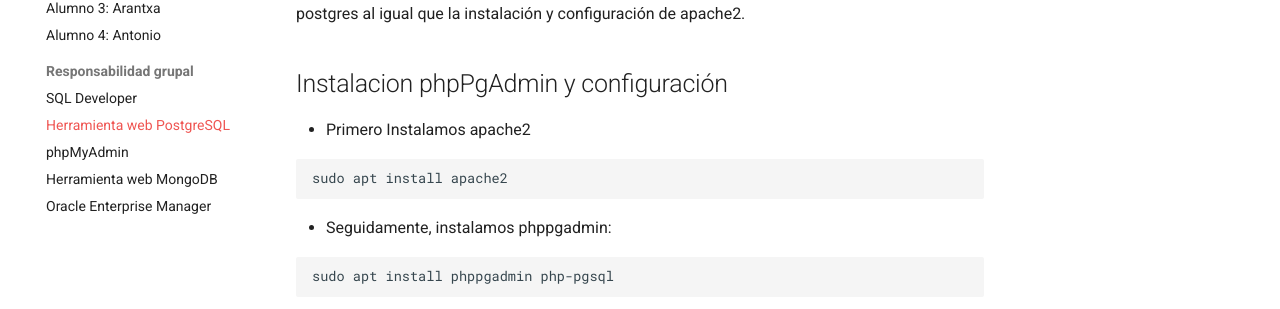
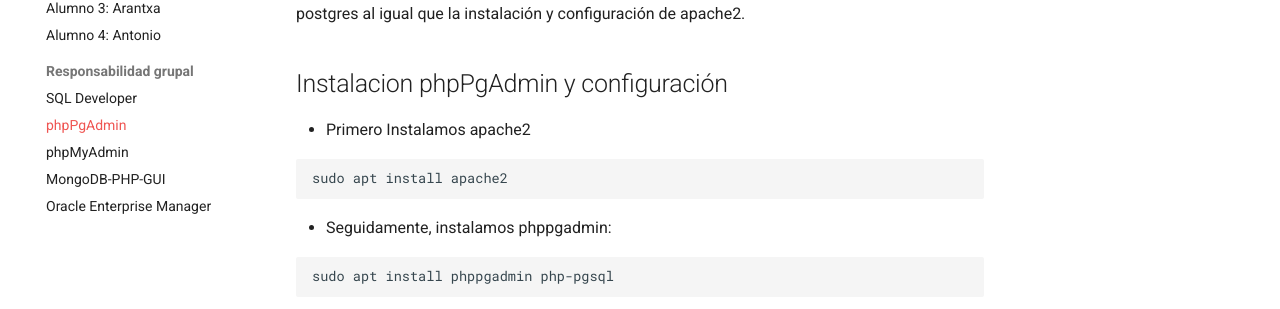
Before and after one commit to adriasir123/grupalesbdc, an MkDocs documentation site: the page built from docs/p1-servidores-clientes/rg/herramienta-postgresql.md, in a window 1280 px wide. Shown: the part 294-603 px from the top of the page. Built offline with MkDocs 1.6.1 and Material for MkDocs 9.7.7, drawn with Linux system fonts in a browser that asks for light colours; comment, search, counter and statistics services are not loaded.

Commit message:
subidita

```diff
--- a/mkdocs.yml
+++ b/mkdocs.yml
@@ -32,18 +32,18 @@
             - 'Alumno 4: Antonio': 'p1-servidores-clientes/ri/alumno4.md'
         - Responsabilidad grupal:
             - 'SQL Developer': 'p1-servidores-clientes/rg/sql-developer.md'
-            - 'Herramienta web PostgreSQL': 'p1-servidores-clientes/rg/herramienta-postgresql.md'
+            - 'phpPgAdmin': 'p1-servidores-clientes/rg/herramienta-postgresql.md'
             - 'phpMyAdmin': 'p1-servidores-clientes/rg/phpmyadmin.md'
-            - 'Herramienta web MongoDB': 'p1-servidores-clientes/rg/herramienta-mongodb.md'
+            - 'MongoDB-PHP-GUI': 'p1-servidores-clientes/rg/herramienta-mongodb.md'
             - 'Oracle Enterprise Manager': 'p1-servidores-clientes/rg/oracle-enterprise-manager.md'
 markdown_extensions:
-  - attr_list
-  - md_in_html
   - pymdownx.highlight:
       anchor_linenums: true
   - pymdownx.inlinehilite
   - pymdownx.snippets
   - pymdownx.superfences
+  - admonition
+  - pymdownx.details
 extra_css:
   - stylesheets/asciinema-player.css
 extra_javascript:
```
